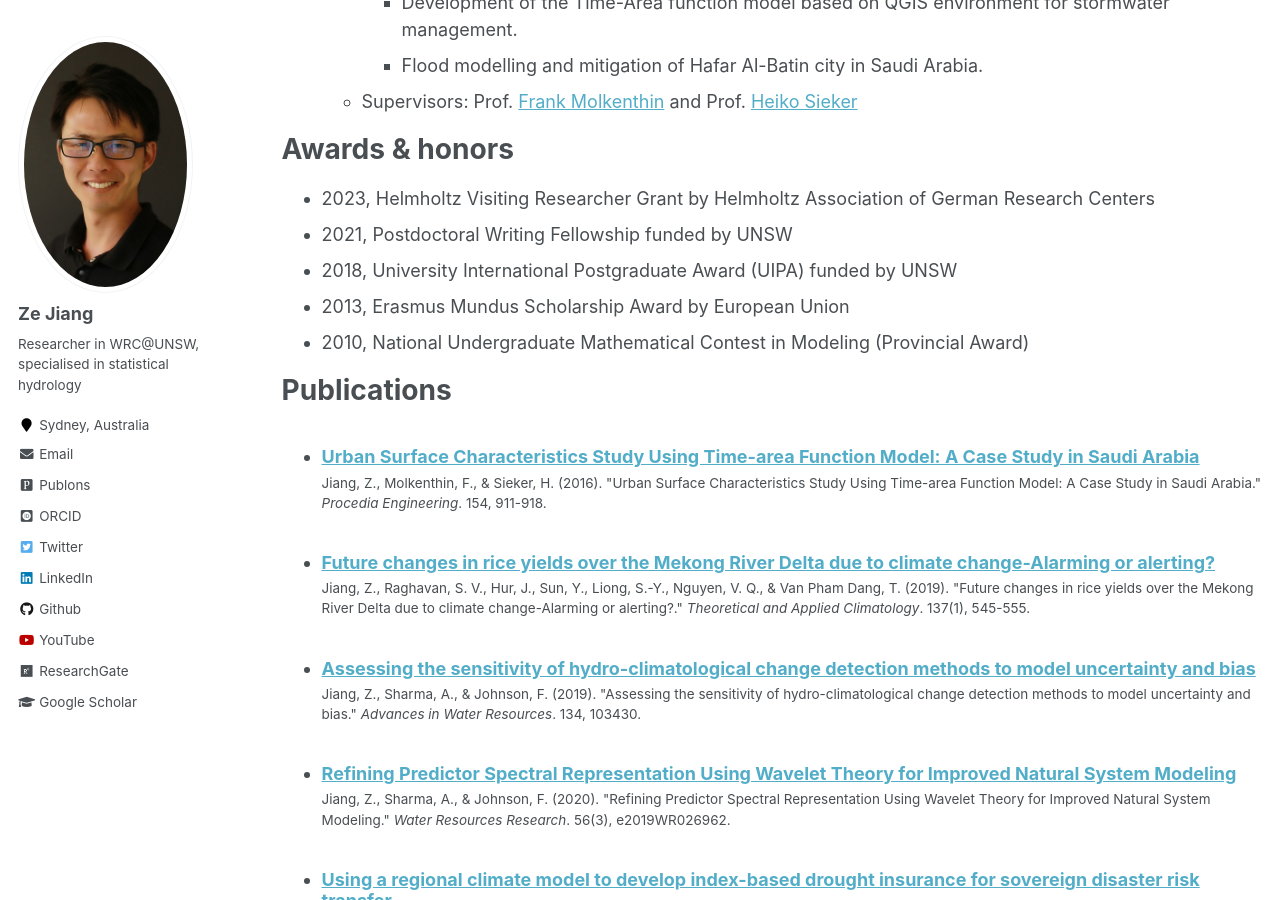
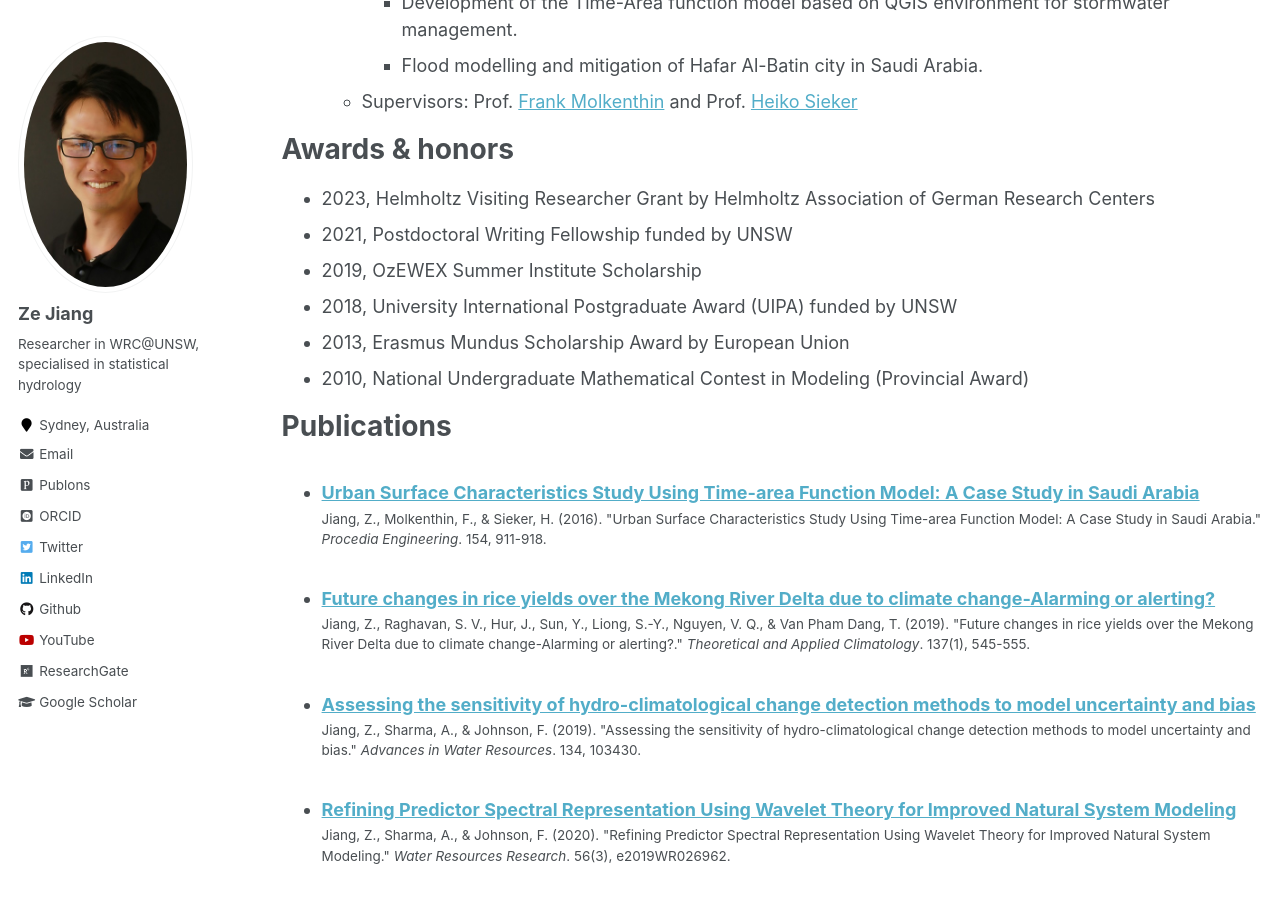
Before and after one commit to zejiang-unsw/zejiang-unsw.github.io, a Jekyll site: the page built from _pages/cv.md, in a window 1280 px wide and 900 px high, scrolled down 1955 px. Built offline with Jekyll 4.4.1, drawn with Linux system fonts in a browser that asks for light colours; some web fonts are replaced.

Commit message:
Update cv.md

```diff
--- a/_pages/cv.md
+++ b/_pages/cv.md
@@ -71,6 +71,7 @@ Awards & honors
 ======
 * 2023, Helmholtz Visiting Researcher Grant by Helmholtz Association of German Research Centers
 * 2021, Postdoctoral Writing Fellowship funded by UNSW
+* 2019, OzEWEX Summer Institute Scholarship
 * 2018, University International Postgraduate Award (UIPA) funded by UNSW
 * 2013, Erasmus Mundus Scholarship Award by European Union
 * 2010, National Undergraduate Mathematical Contest in Modeling (Provincial Award)
```
